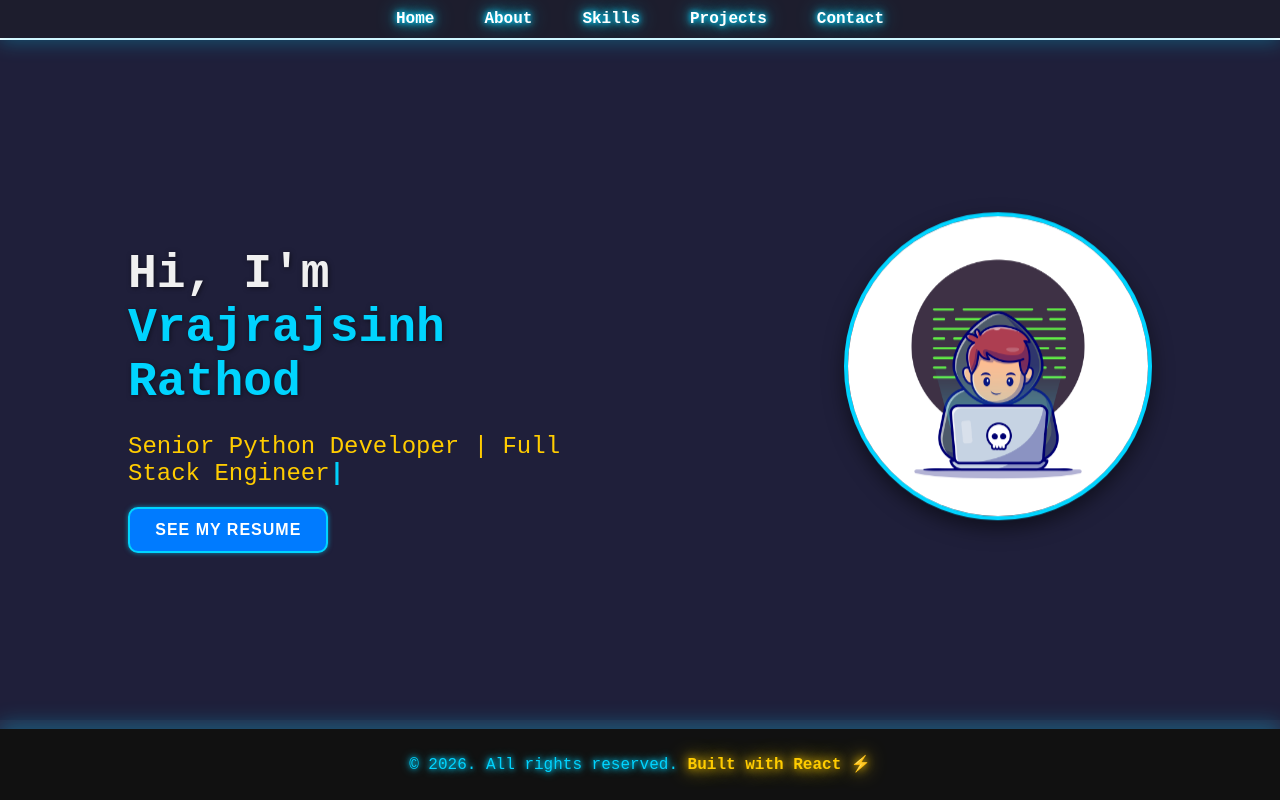
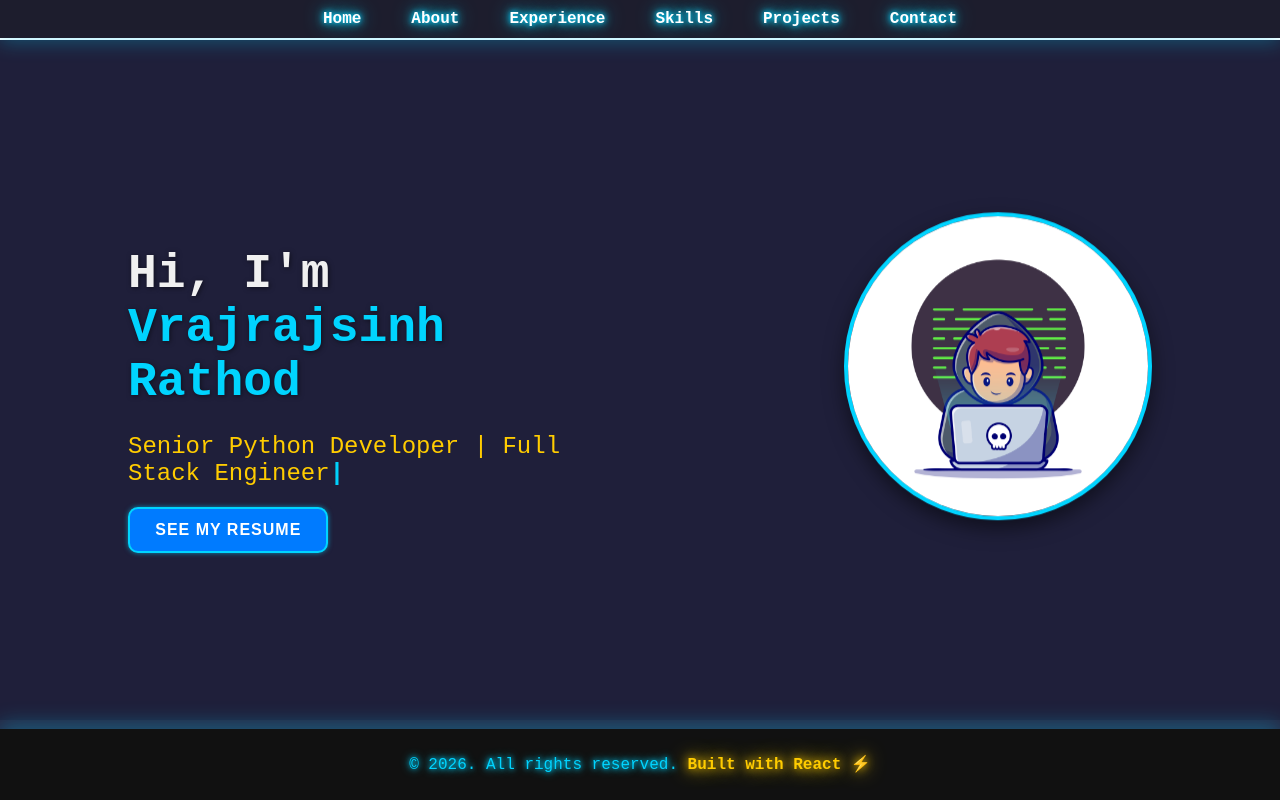
Before and after one commit to Vrajrajsinh-Rathod/portfolio, a React (Create React App) app: page / in a window 1280 px wide. Shown: the top 800 px of the page. Built offline with nearby package versions, Linux system fonts and the light colour scheme.

Commit message:
Add Experience to nav menu
Link to the new Experience section.

```diff
--- a/src/Header.js
+++ b/src/Header.js
@@ -2,7 +2,7 @@ import React, { useState } from 'react';
 
 const Header = () => {
   const [menuOpen, setMenuOpen] = useState(false);
-  const menuItems = ['Home', 'About', 'Skills', 'Projects', 'Contact'];
+  const menuItems = ['Home', 'About', 'Experience', 'Skills', 'Projects', 'Contact'];
 
   return (
     <header style={headerStyle}>
```
